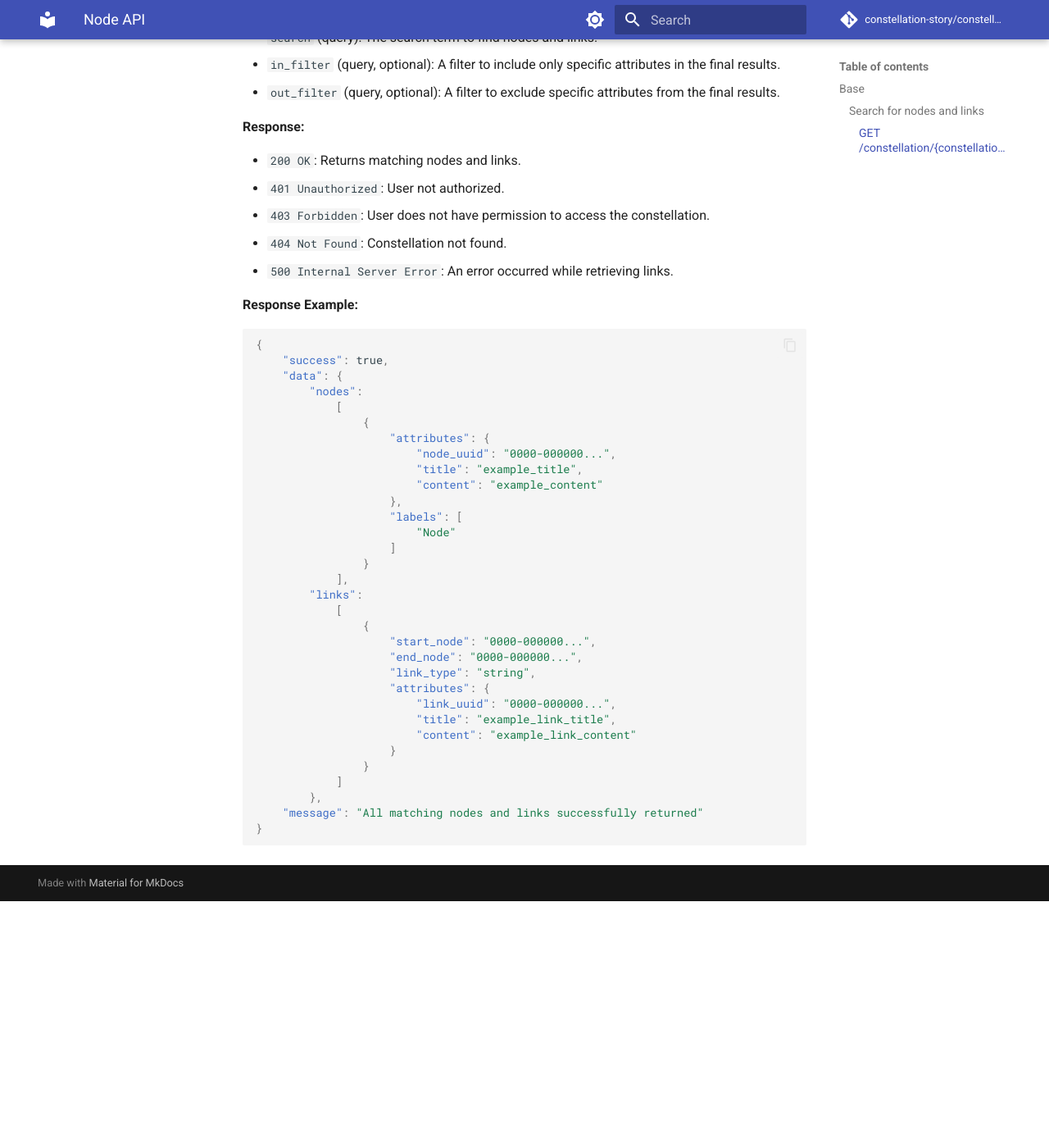
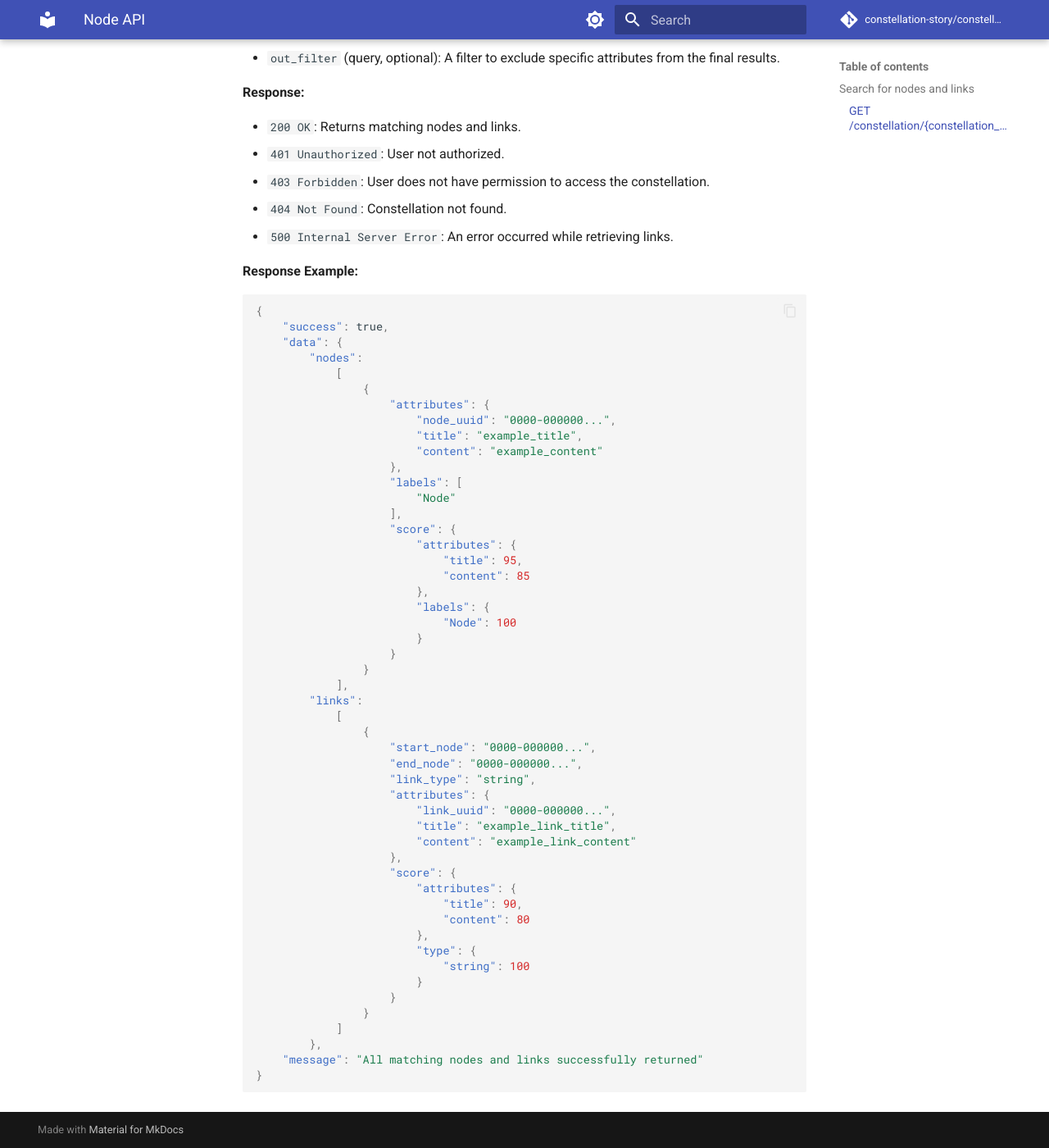
Before and after one commit to Kenan-Blasius/doc-constellation-backend, an MkDocs documentation site: the page built from docs/neo4j_api_endpoints/search.md, in a window 1280 px wide and 1400 px high, scrolled down 583 px. Shown: the whole window at 82% size. Built offline with MkDocs 1.6.1 and Material for MkDocs 9.7.7, drawn with Linux system fonts in a browser that asks for light colours; comment, search, counter and statistics services are not loaded; before the commit the page ends 1682 px from its top, so only the background shows below that.

Commit message:
Automated push: 2025-06-13 11:29:32 modification to doc website

```diff
--- a/docs/neo4j_api_endpoints/common.md
+++ b/docs/neo4j_api_endpoints/search.md
@@ -2,11 +2,9 @@
 
 This document provides detailed information about the nodes-related API endpoints available in the Constellation project.
 
-## Base
+## Search for nodes and links
 
-### Search for nodes and links
-
-#### GET `/constellation/{constellation_uuid}/search`
+### GET `/constellation/{constellation_uuid}/search`
 
 **Description:**
 
@@ -43,7 +41,16 @@ Search for nodes and links in a constellation.
                     },
                     "labels": [
                         "Node"
-                    ]
+                    ],
+                    "score": {
+                        "attributes": {
+                            "title": 95,
+                            "content": 85
+                        },
+                        "labels": {
+                            "Node": 100
+                        }
+                    }
                 }
             ],
         "links":
@@ -56,6 +63,15 @@ Search for nodes and links in a constellation.
                         "link_uuid": "0000-000000...",
                         "title": "example_link_title",
                         "content": "example_link_content"
+                    },
+                    "score": {
+                        "attributes": {
+                            "title": 90,
+                            "content": 80
+                        },
+                        "type": {
+                            "string": 100
+                        }
                     }
                 }
             ]
```
Also changed, not shown: docs/index.md (+1 -1 lines), docs/neo4j_api_endpoints/overview.md (+2 -2 lines).
